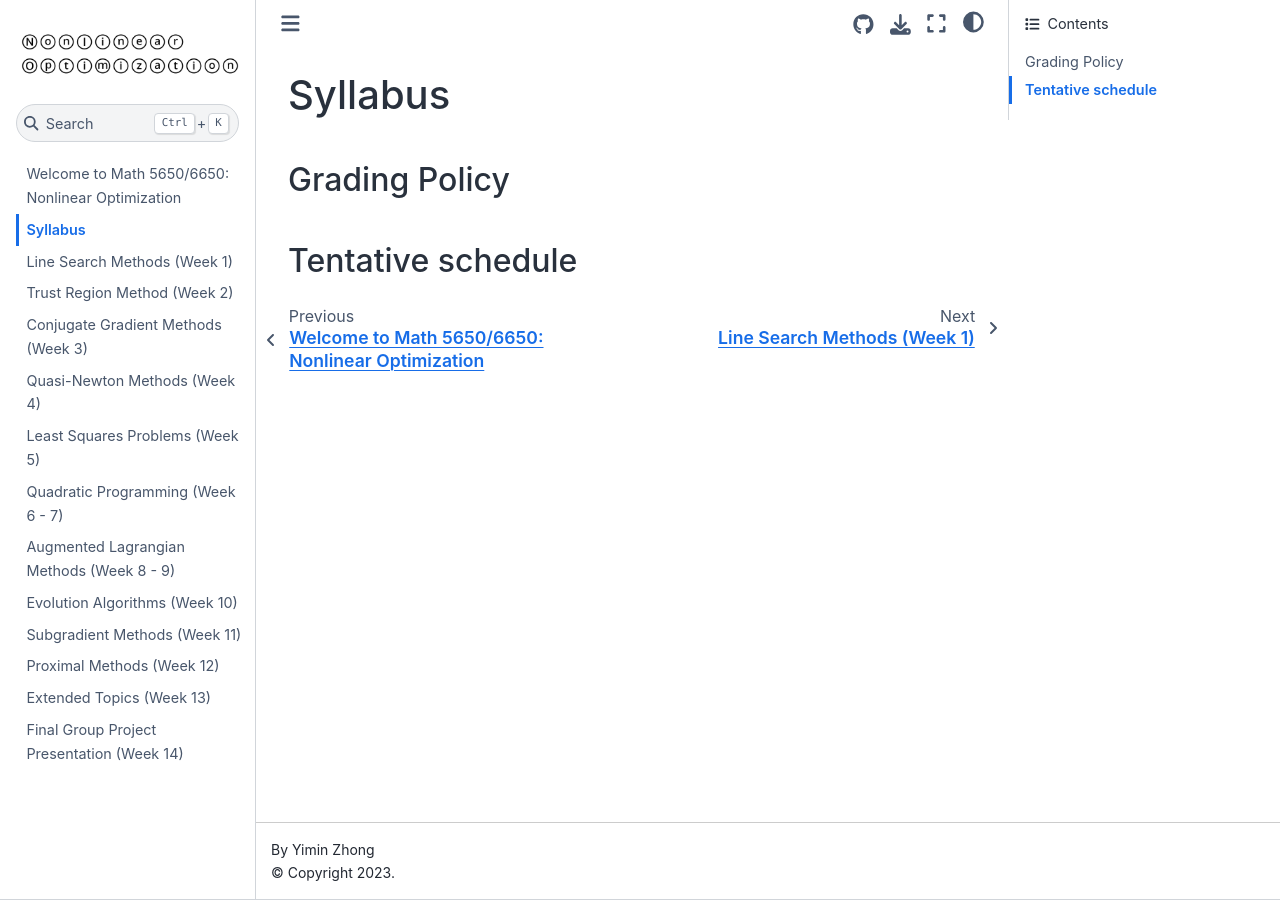
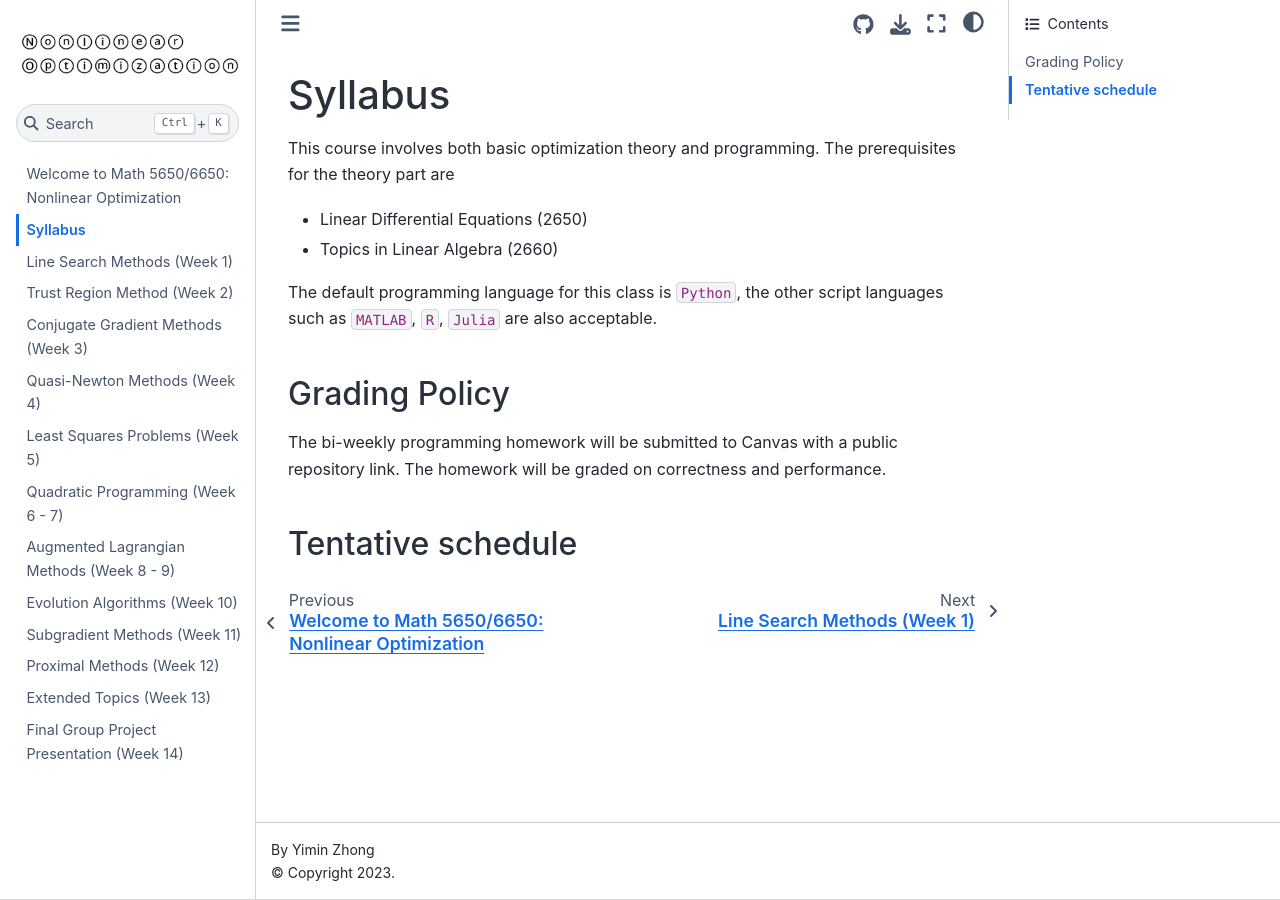
Before and after one commit to Auburn-5650-6650-Fall-2023/auburn-5650-6650-fall-2023.github.io, a Jupyter Book: the page built from Syllabus.md, in a window 1280 px wide. Built offline with Jupyter Book 1.0.4 settings and Sphinx 7.4.7 and the Sphinx Book theme 1.1.4, drawn with Linux system fonts in a browser that asks for light colours.

Commit message:
update structure

```diff
--- a/Syllabus.md
+++ b/Syllabus.md
@@ -1,5 +1,14 @@
 # Syllabus
+
+This course involves both basic optimization theory and programming. The prerequisites for the theory part are
+
+- Linear Differential Equations (2650)
+- Topics in Linear Algebra (2660)
+
+The default programming language for this class is ``Python``, the other script languages such as ``MATLAB``,  ``R``, ``Julia`` are also acceptable.
 
 ## Grading Policy
 
+The bi-weekly programming homework will be submitted to Canvas with a public repository link. The homework will be graded on correctness and performance.
+
 ## Tentative schedule
```
